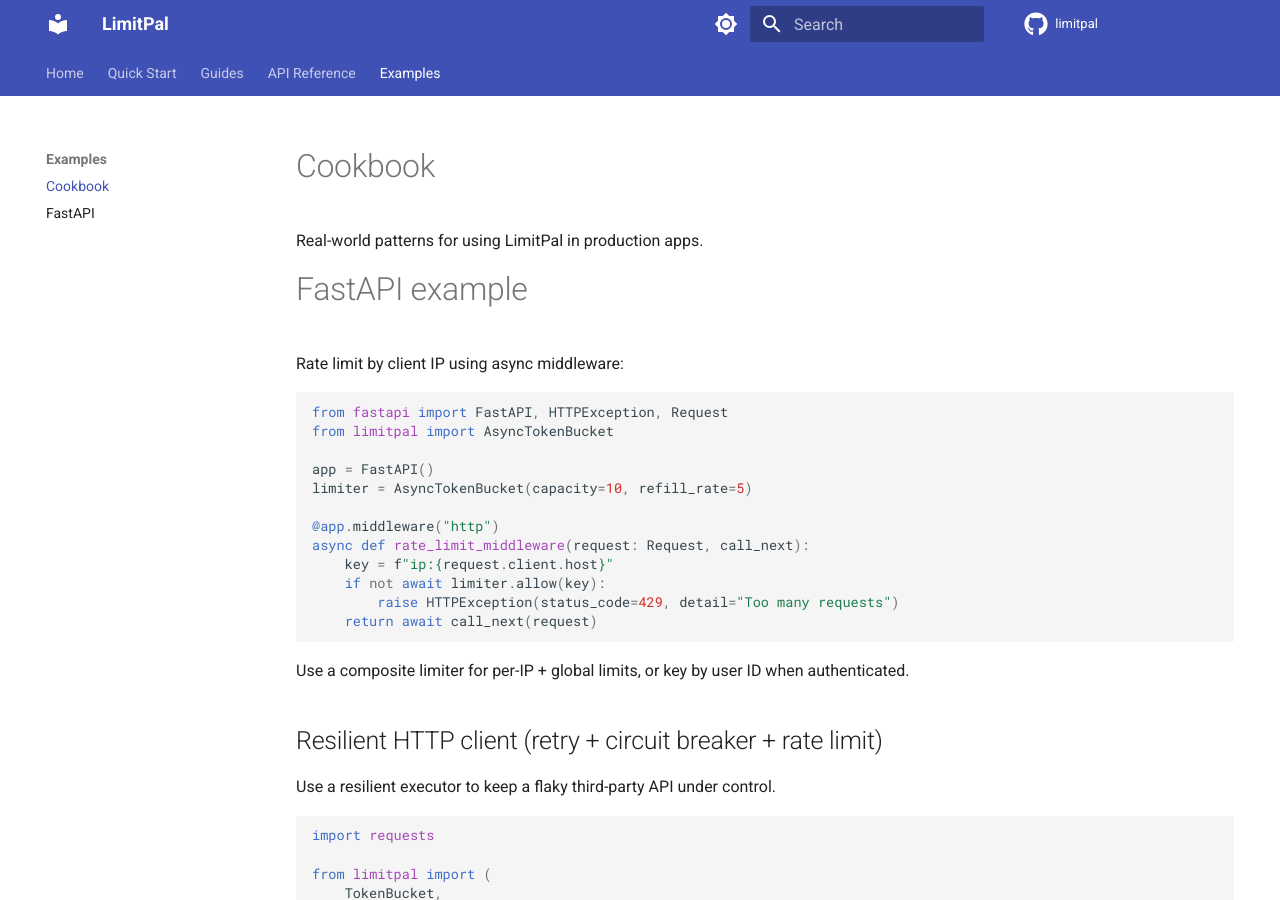
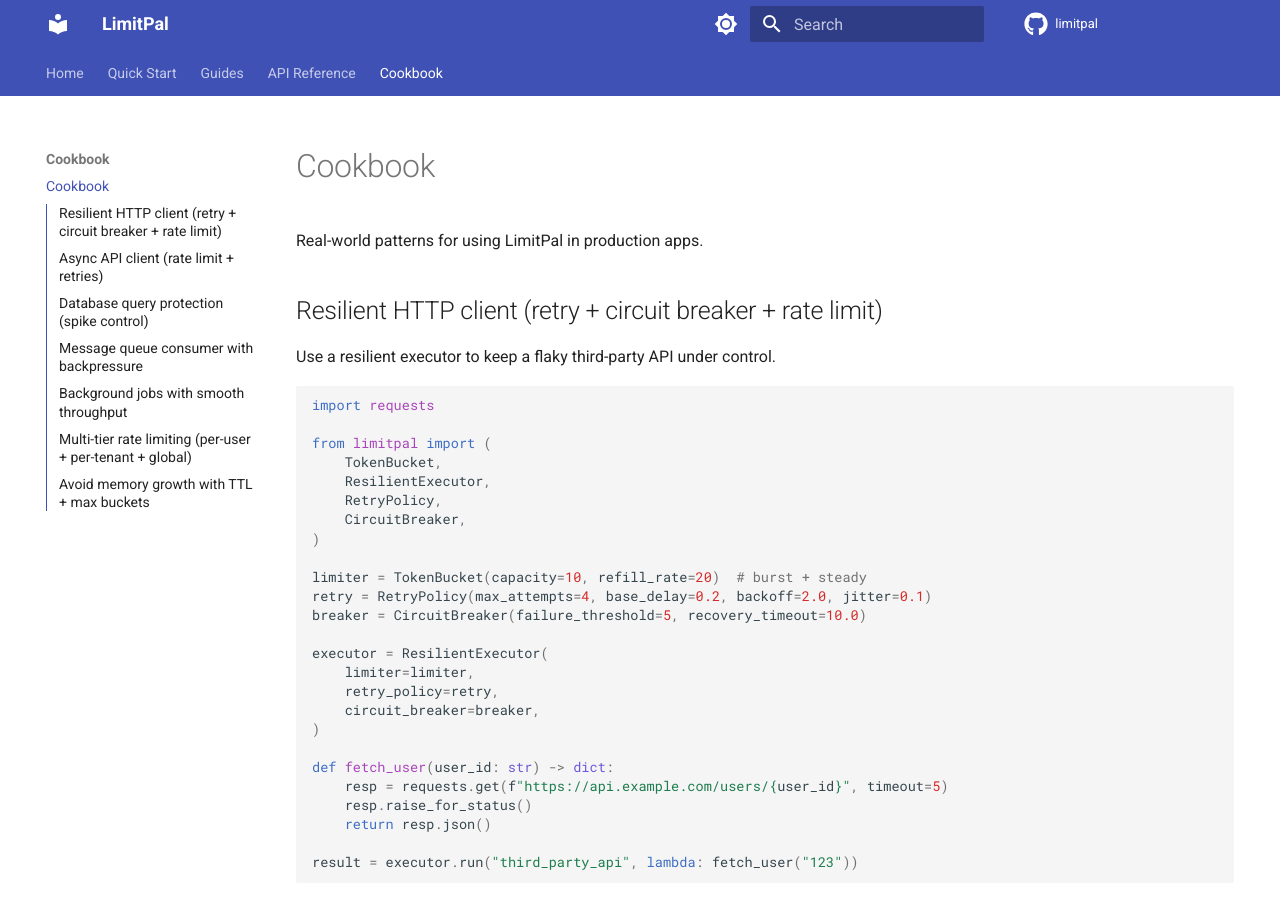
Before and after one commit to Guli-vali/limitpal, an MkDocs documentation site: the page built from docs/cookbook.md, in a window 1280 px wide and 900 px high. Built offline with MkDocs 1.6.1 and Material for MkDocs 9.7.7, drawn with Linux system fonts in a browser that asks for light colours; comment, search, counter and statistics services are not loaded.

Commit message:
pilished AI shit

````diff
--- a/docs/cookbook.md
+++ b/docs/cookbook.md
@@ -1,28 +1,6 @@
 # Cookbook
 
 Real-world patterns for using LimitPal in production apps.
-
-# FastAPI example
-
-Rate limit by client IP using async middleware:
-
-```python
-from fastapi import FastAPI, HTTPException, Request
-from limitpal import AsyncTokenBucket
-
-app = FastAPI()
-limiter = AsyncTokenBucket(capacity=10, refill_rate=5)
-
-@app.middleware("http")
-async def rate_limit_middleware(request: Request, call_next):
-    key = f"ip:{request.client.host}"
-    if not await limiter.allow(key):
-        raise HTTPException(status_code=429, detail="Too many requests")
-    return await call_next(request)
-```
-
-Use a composite limiter for per-IP + global limits, or key by user ID when authenticated.
-
 
 ## Resilient HTTP client (retry + circuit breaker + rate limit)
 
--- a/mkdocs.yml
+++ b/mkdocs.yml
@@ -43,16 +43,16 @@
   - Home: index.md
   - Quick Start: quickstart.md
   - Guides:
+    - Resilience: guides/resilience.md
     - Algorithms: guides/algorithms.md
-    - Resilience: guides/resilience.md
     - Testing: guides/testing.md
   - API Reference:
+    - Resilence: api/resilience.md
     - Limiters: api/limiters.md
     - Composite: api/composite.md
     - Exceptions: api/exceptions.md
-  - Examples:
+  - Cookbook:
     - Cookbook: cookbook.md
-    - FastAPI: examples/fastapi.md
 
 markdown_extensions:
   - tables
````
Also changed, not shown: README.md (+1 -202 lines), docs/api/limiters.md (+0 -14 lines), docs/api/resilience.md (added, +66 -0 lines).
